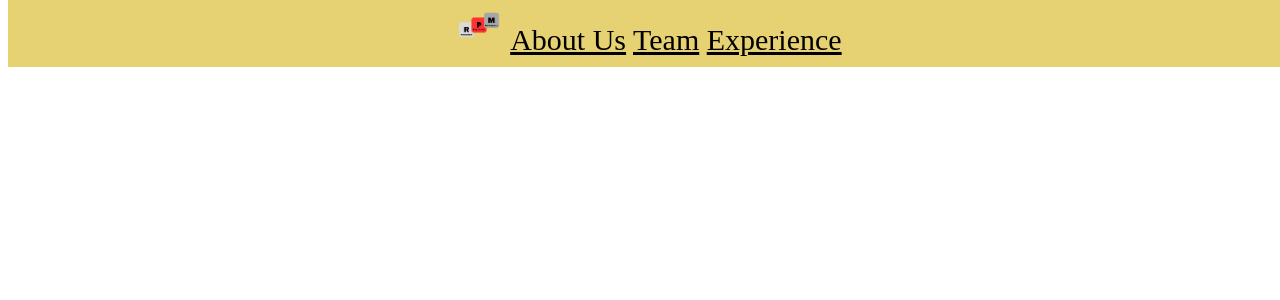
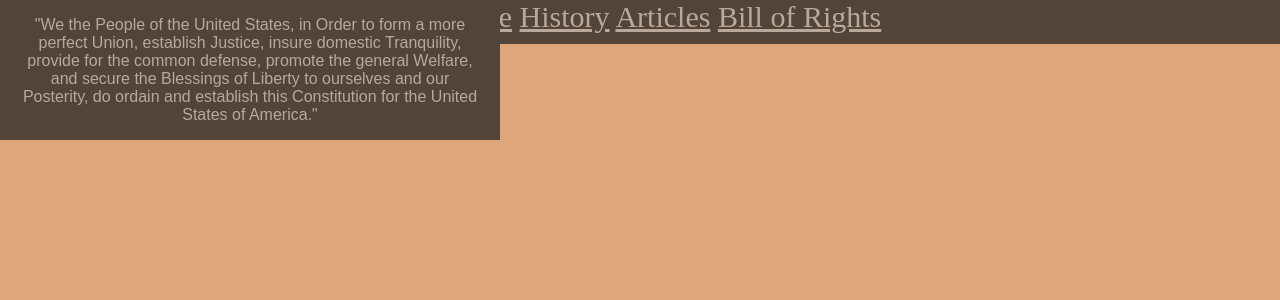
Before and after one commit to RPI-ITWS/ITWS2110-team14, a PHP site: page /constitution/constitution.html in a window 1280 px wide. Shown: the top 300 px of the page. Run offline with PHP 8.4, Linux system fonts and the light colour scheme.

Commit message:
styling work

```diff
--- a/constitution/constitution.html
+++ b/constitution/constitution.html
@@ -11,14 +11,14 @@
    <body>
       <!-- Navbar for navigation to each section -->
       <div class="navBar">
-         <a id="LogoNavbar" href="#"
-            ><img src="images/RPM-logo.png" alt="RPM Logo" width="50" height="50"
-            /></a>
-         <a class="spaceOutNavContent" href="#aboutUs">About Us</a>
-         <a class="spaceOutNavContent" href="#meetTheTeam">Team</a>
-         <a class="spaceOutNavContent" href="#achievementsAndExperience"
-            >Experience</a
-            >
+         <a class="spaceOutNavContent" href="#aboutUs">Preamble</a>
+         <a class="spaceOutNavContent" href="#meetTheTeam">History</a>
+         <a class="spaceOutNavContent" href="#achievementsAndExperience">Articles</a>
+         <a class="spaceOutNavContent" href="#achievementsAndExperience">Bill of Rights</a>
+      </div>
+
+      <div class="dropdown">
+        <button class="dropbtn">"We the People of the United States, in Order to form a more perfect Union, establish Justice, insure domestic Tranquility, provide for the common defense, promote the general Welfare, and secure the Blessings of Liberty to ourselves and our Posterity, do ordain and establish this Constitution for the United States of America."</button>
       </div>
     </body>
 </html>
--- a/constitution/styles.css
+++ b/constitution/styles.css
@@ -1,7 +1,7 @@
 .navBar {
     /*Navigation bar*/
-     background-color: rgb(230, 210, 114);
-     color: white;
+     background-color: #524439;
+     color: black;
      font-size: 30px;
      overflow: hidden;
      position: absolute;
@@ -10,13 +10,49 @@
      text-align: center;
      padding: 0 10px 10px 0;
      margin: 0 0 5px 0;
-  }
+}
 
-  .navBar a {
+.navBar a {
     /*navBar color for text/links*/
-     color: black;
-  }
-  .navBar a:hover {
+     color: #BAA89B;
+}
+
+.navBar a:hover {
     /*Hover color on navBar text*/
-     color: white;
-  }
+     color: #7DC097;
+}
+
+body {
+   background-color: #DDA77B;
+   margin: 0 0 0 0;
+}
+
+.dropbtn {
+   background-color: #524439;
+   color: #BAA89B;
+   padding: 16px;
+   font-size: 16px;
+   border: none;
+ }
+
+ .dropdown {
+   position: relative;
+   display: inline-block;
+   width: 500px;
+ }
+
+ .dropdown-content {
+   display: none;
+   position: absolute;
+   background-color: #f1f1f1;
+   min-width: 160px;
+   box-shadow: 0px 8px 16px 0px rgba(0,0,0,0.2);
+   z-index: 1;
+ }
+
+ .dropdown-content a {
+   color: black;
+   padding: 12px 16px;
+   text-decoration: none;
+   display: block;
+ }
```
